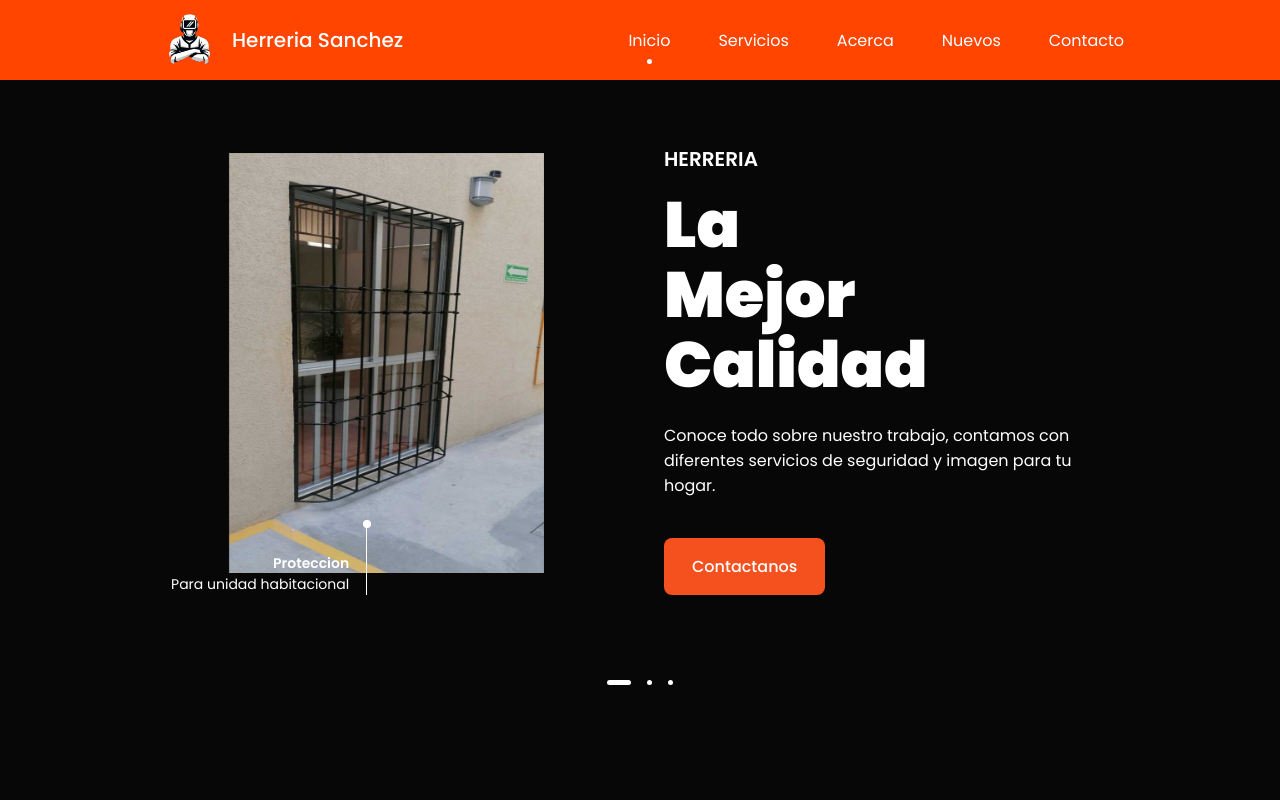
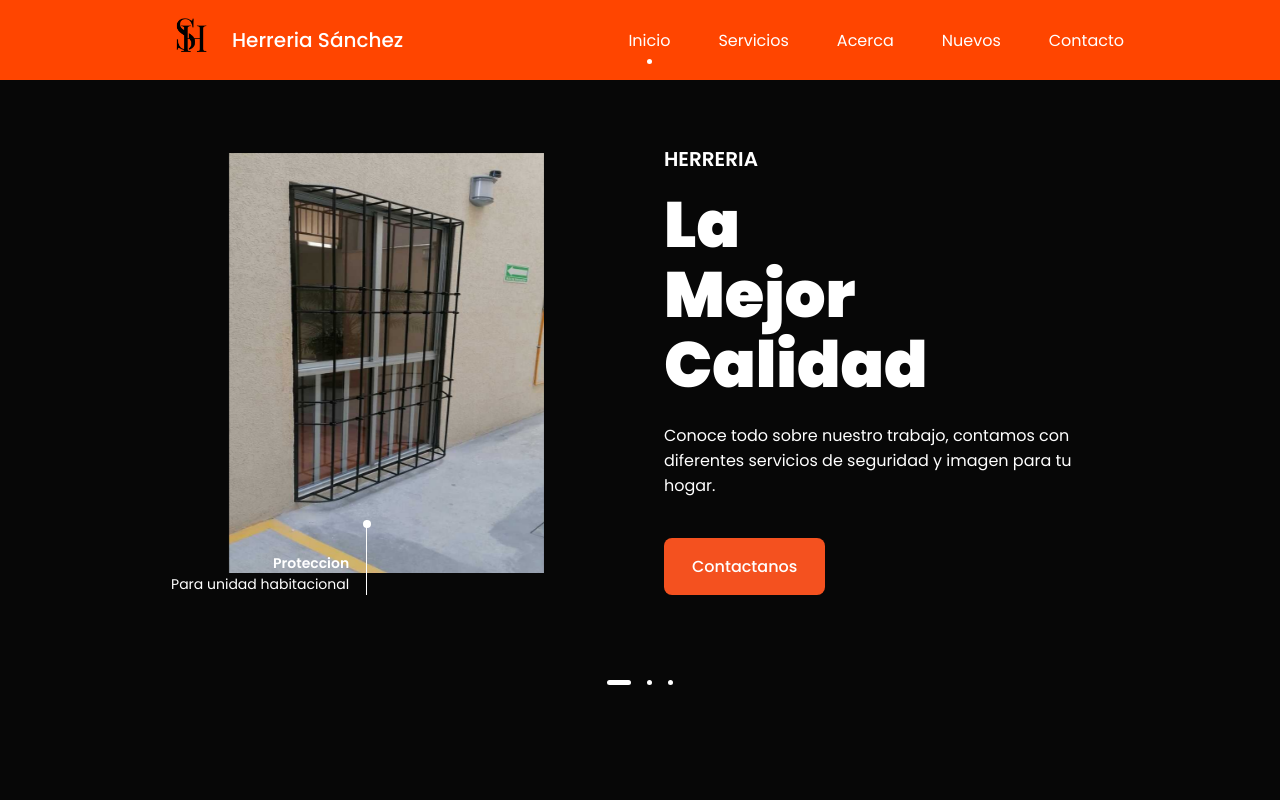
Before and after one commit to castillo0-manuel/pruebas, a plain HTML site: page index.html in a window 1280 px wide. Shown: the top 800 px of the page. Drawn offline with nearby package versions, Linux system fonts and the light colour scheme; files whose address does not match are found by name.

Commit message:
cambio de logo

```diff
--- a/index.html
+++ b/index.html
@@ -27,11 +27,11 @@
       <nav class="nav container">
         <a href="index.html" class="nav__logo">
           <img
-            src="assets/img/file.png"
+            src="assets/img/logHS.png"
             alt=""
             class="nav__logo-img"
           />
-          Herreria Sanchez
+          Herreria Sánchez
         </a>
         <div class="nav__menu" id="nav-menu">
           <ul class="nav__list">
@@ -53,7 +53,7 @@
           <div class="nav__close" id="nav-close">
             <i class="bx bx-x"></i>
           </div>
-          <img src="assets/img/file.png" alt="" class="nav__img" />
+          <img src="" alt="" class="nav__img" />
         </div>
         <div class="nav__toggle" id="nav-toggle">
           <i class="bx bx-grid-alt"></i>
@@ -441,7 +441,7 @@
       <div class="footer__container container grid">
         <div class="footer__content">
           <a href="#" class="footer__logo">
-            <img src="assets/img/file.png" alt="" class="footer__logo-img" />
+            <img src="assets/img/logNA.png" alt="" class="footer__logo-img" />
             Herreria Sanchez
           </a>
 
@@ -526,8 +526,7 @@
 
       <span class="footer__copy">&#169; Herreria Sanchez. Todos los derechos Reservados</span>
 
-      <img src="assets/img/file.png" alt="" class="footer__img-one" />
-      <img src="assets/img/file.png" alt="" class="footer__img-two" />
+      <img src="" alt="" class="footer__img-two" />
     </footer>
     <!-- #endregion -->
     <a href="#" class="scrollup" id="scroll-up">
```
Also changed, not shown: assets/img/logHS.png (added), assets/img/logNA.png (added).
